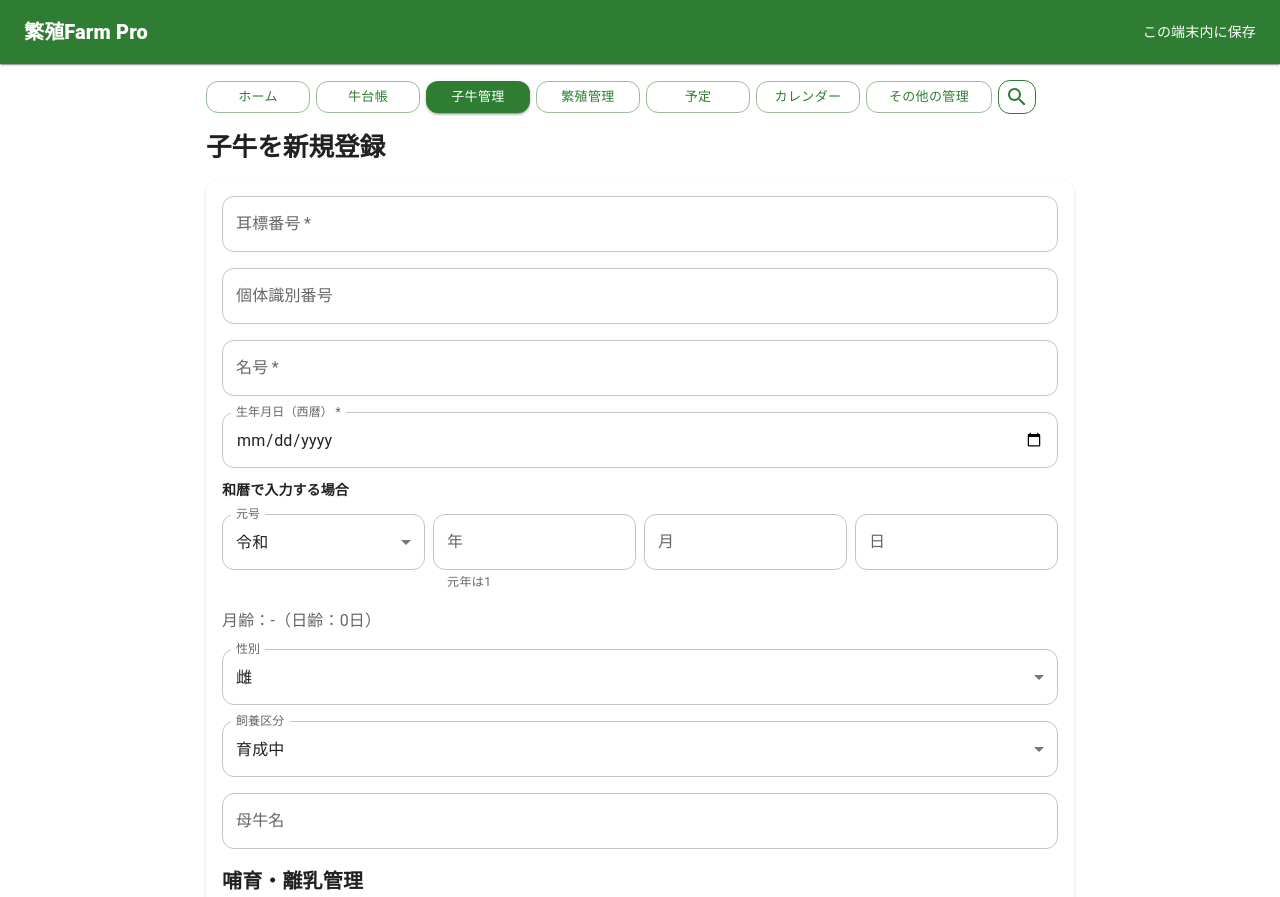
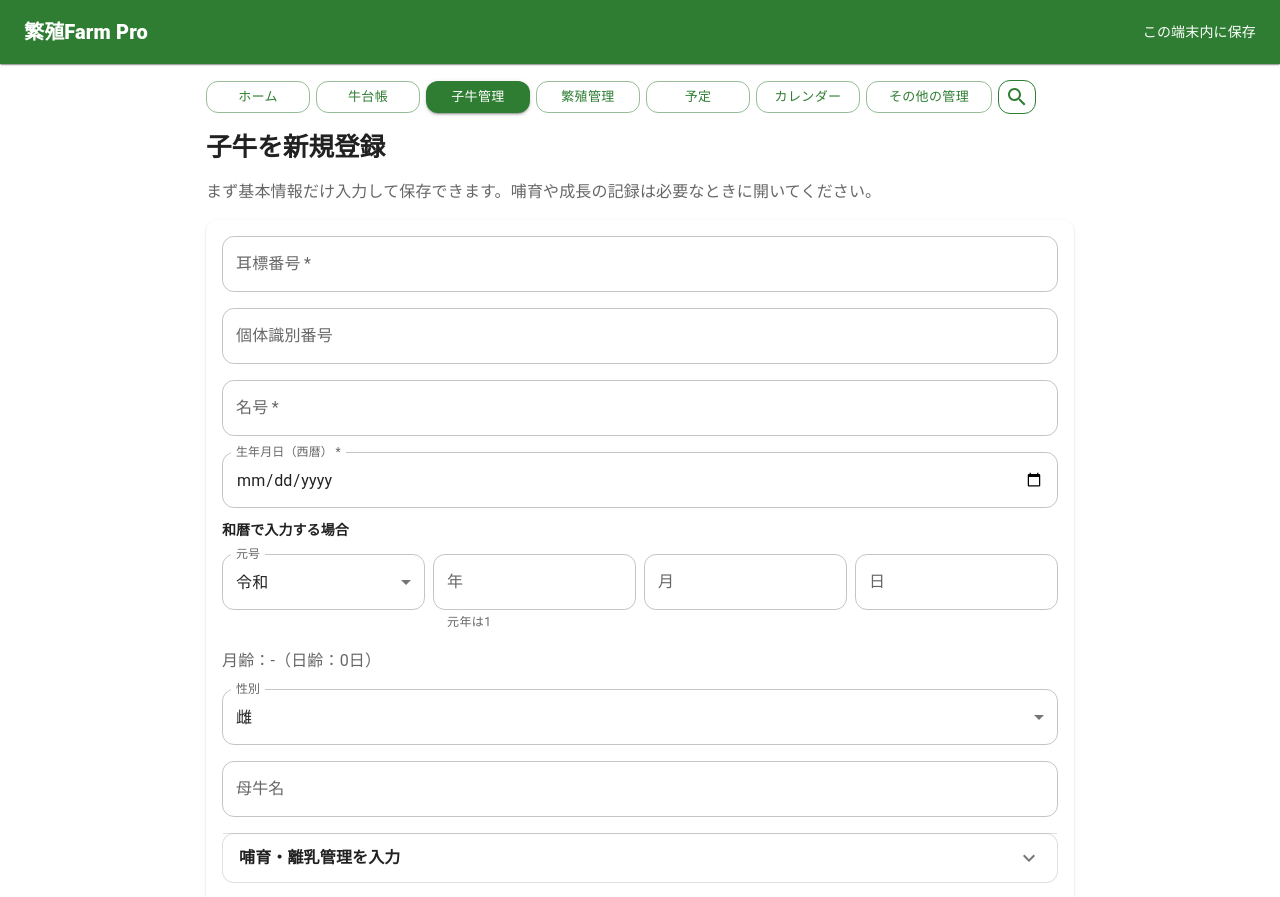
Before and after one commit to farmpro-iwate/FarmPro, a React (Vite) app in the folder client/: page /calves/new in a window 1280 px wide. Shown: the top 897 px of the page. Built offline with nearby package versions, Linux system fonts and the light colour scheme.

Commit message:
Starter Pack 250: simplify calf registration form

```diff
--- a/client/src/pages/CalfForm.tsx
+++ b/client/src/pages/CalfForm.tsx
@@ -1,6 +1,19 @@
 import { useEffect, useState } from 'react';
 import { useNavigate, useParams, Link as RouterLink } from 'react-router-dom';
-import { Alert, Button, Card, CardContent, MenuItem, Stack, TextField, Typography } from '@mui/material';
+import {
+  Accordion,
+  AccordionDetails,
+  AccordionSummary,
+  Alert,
+  Button,
+  Card,
+  CardContent,
+  MenuItem,
+  Stack,
+  TextField,
+  Typography,
+} from '@mui/material';
+import ExpandMoreIcon from '@mui/icons-material/ExpandMore';
 import { BirthdayField } from '../components/BirthdayField';
 import { CalfInput } from '../types/calf';
 import { createCalf, getCalf, updateCalf } from '../services/calfApi';
@@ -86,6 +99,9 @@ export function CalfForm({ mode }: Props) {
   return (
     <Stack spacing={2}>
       <Typography variant="h5" fontWeight={800}>{mode === 'create' ? '子牛を新規登録' : '子牛を編集'}</Typography>
+      <Typography color="text.secondary">
+        まず基本情報だけ入力して保存できます。哺育や成長の記録は必要なときに開いてください。
+      </Typography>
       <Card><CardContent><Stack spacing={2}>
         <TextField label="耳標番号" value={form.calfNumber} onChange={(e) => setValue('calfNumber', e.target.value)} required fullWidth />
         <TextField label="個体識別番号" value={form.identificationNumber} onChange={(e) => setValue('identificationNumber', e.target.value)} fullWidth />
@@ -95,6 +111,14 @@ export function CalfForm({ mode }: Props) {
         <TextField label="性別" select value={form.sex} onChange={(e) => setValue('sex', e.target.value)} fullWidth>
           <MenuItem value="雌">雌</MenuItem><MenuItem value="雄">雄</MenuItem><MenuItem value="去勢">去勢</MenuItem>
         </TextField>
+        <TextField label="母牛名" value={form.motherName} onChange={(e) => setValue('motherName', e.target.value)} fullWidth />
+
+        <Accordion disableGutters elevation={0} sx={{ border: 1, borderColor: 'divider', borderRadius: 1 }}>
+          <AccordionSummary expandIcon={<ExpandMoreIcon />}>
+            <Typography fontWeight={700}>哺育・離乳管理を入力</Typography>
+          </AccordionSummary>
+          <AccordionDetails>
+            <Stack spacing={2}>
               <TextField label="飼養区分" select value={form.managementStatus} onChange={(e) => setValue('managementStatus', e.target.value)} fullWidth>
                 <MenuItem value="販売予定">販売予定</MenuItem>
                 <MenuItem value="育成中">育成中</MenuItem>
@@ -102,9 +126,6 @@ export function CalfForm({ mode }: Props) {
                 <MenuItem value="牛台帳へ移行済み">牛台帳へ移行済み</MenuItem>
                 <MenuItem value="死亡・その他">死亡・その他</MenuItem>
               </TextField>
-        <TextField label="母牛名" value={form.motherName} onChange={(e) => setValue('motherName', e.target.value)} fullWidth />
-
-        <Typography variant="h6" fontWeight={800}>哺育・離乳管理</Typography>
               <TextField label="哺育方法" select value={form.feedingMethod} onChange={(e) => setValue('feedingMethod', e.target.value)} fullWidth>
                 <MenuItem value="人工哺育">人工哺育（代用乳・ミルク）</MenuItem>
                 <MenuItem value="母乳哺育">母乳哺育</MenuItem>
@@ -119,16 +140,20 @@ export function CalfForm({ mode }: Props) {
               {usesMilk && (
                 <TextField label={form.feedingMethod === '混合哺育' ? '補助ミルク終了日' : 'ミルク終了日'} type="date" value={form.milkEndDate} onChange={(e) => setValue('milkEndDate', e.target.value)} InputLabelProps={{ shrink: true }} fullWidth />
               )}
-        {form.feedingMethod === '母乳哺育' && (
-          <Alert severity="info">母乳哺育では、母子分離した日を「実際の離乳日」として登録します。</Alert>
-        )}
-        {form.feedingMethod === '混合哺育' && (
-          <Alert severity="info">混合哺育では、補助ミルク終了日と最終的な離乳日を分けて記録できます。</Alert>
-        )}
+              {form.feedingMethod === '母乳哺育' && <Alert severity="info">母乳哺育では、母子分離した日を「実際の離乳日」として登録します。</Alert>}
+              {form.feedingMethod === '混合哺育' && <Alert severity="info">混合哺育では、補助ミルク終了日と最終的な離乳日を分けて記録できます。</Alert>}
               <TextField label="離乳時体重(kg)" type="number" value={form.weaningWeight} onChange={(e) => setValue('weaningWeight', Number(e.target.value))} fullWidth />
               <TextField label="離乳時スターター量(kg)" type="number" value={form.weaningStarterAmount} onChange={(e) => setValue('weaningStarterAmount', Number(e.target.value))} fullWidth />
+            </Stack>
+          </AccordionDetails>
+        </Accordion>
 
-        <Typography variant="h6" fontWeight={800}>成長記録</Typography>
+        <Accordion disableGutters elevation={0} sx={{ border: 1, borderColor: 'divider', borderRadius: 1 }}>
+          <AccordionSummary expandIcon={<ExpandMoreIcon />}>
+            <Typography fontWeight={700}>成長記録を入力</Typography>
+          </AccordionSummary>
+          <AccordionDetails>
+            <Stack spacing={2}>
               <TextField label="開始体重(kg)" type="number" value={form.startWeight} onChange={(e) => setValue('startWeight', Number(e.target.value))} fullWidth />
               <TextField label="現在体重(kg)" type="number" value={form.currentWeight} onChange={(e) => setValue('currentWeight', Number(e.target.value))} fullWidth />
               <TextField label="経過日数" type="number" value={form.elapsedDays} onChange={(e) => setValue('elapsedDays', Number(e.target.value))} fullWidth />
@@ -136,6 +161,10 @@ export function CalfForm({ mode }: Props) {
               {usesMilk && <TextField label="現在のミルク量(L)" type="number" value={form.milkAmount} onChange={(e) => setValue('milkAmount', Number(e.target.value))} fullWidth />}
               <TextField label="現在のスターター給与量(kg)" type="number" value={form.starterAmount} onChange={(e) => setValue('starterAmount', Number(e.target.value))} fullWidth />
               <TextField label="備考" value={form.note} onChange={(e) => setValue('note', e.target.value)} multiline minRows={3} fullWidth />
+            </Stack>
+          </AccordionDetails>
+        </Accordion>
+
         <Stack direction={{ xs: 'column', sm: 'row' }} spacing={1}>
           <Button variant="contained" size="large" onClick={handleSubmit}>保存</Button>
           <Button component={RouterLink} to="/calves" variant="outlined" size="large">戻る</Button>
```
Lines whose indentation alone changed are shown as unchanged.
